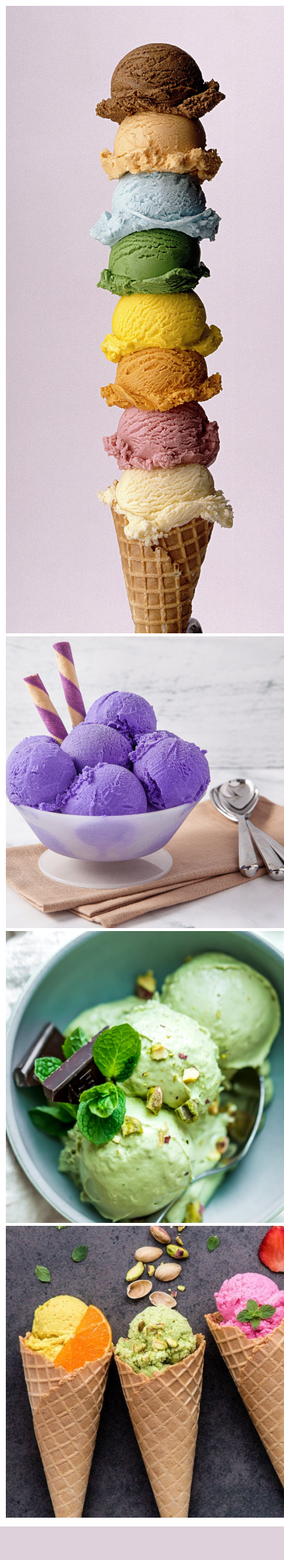
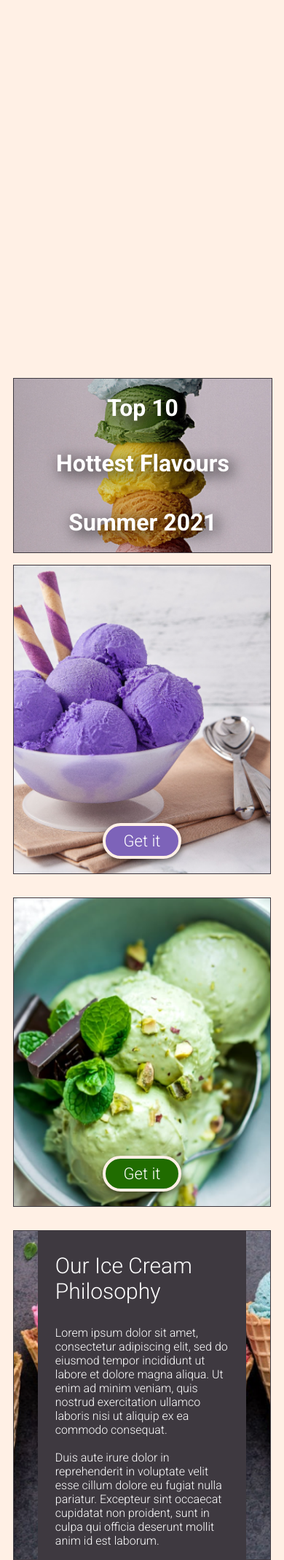
Before and after one commit to CaitieCat/iceCreamPage, a PHP site: page / in a window 390 px wide; the page is wider, and only the part inside the window is pictured. Shown: that part at 73% size. Before the commit the page ends 2092 px from the top of that part, so only its background shows below. Run offline with PHP 8.4, Linux system fonts and the light colour scheme.

Commit message:
Finishes responsive styling

```diff
--- a/index.html
+++ b/index.html
@@ -4,12 +4,35 @@
     <meta charset="UTF-8">
     <meta http-equiv="X-UA-Compatible" content="IE=edge">
     <meta name="viewport" content="width=device-width, initial-scale=1.0">
+    <link rel="stylesheet" href="styles/styles.css">
+    <link rel="preconnect" href="https://fonts.gstatic.com">
+    <link href="https://fonts.googleapis.com/css2?family=Roboto:wght@300;500;700&display=swap" rel="stylesheet">
     <title>Ice Cream</title>
 </head>
 <body>
-    <img src="images/iceCreamStack.png" alt="Several scoops of ice cream on a cone">
-    <img src="images/ubeIceCream.png" alt="A bowl full of ube ice cream">
-    <img src="images/avocadoIceCream.png" alt="A bowl full of avocado ice cream">
-    <img src="images/iceCreamSide.png" alt="Several ice cream cones laying on their side on a table">
+    <div class="hotFlavours">
+        <div class="intro">
+            <h1>Top 10<br/><br/>Hottest Flavours</h1>
+            <h1>Summer 2021</h1>
+        </div>
+    </div>
+    <div class="info">
+        <div class="ubeBowl">
+            <button class="purpleButton">Get it</button>
+        </div>
+        <div class="avocadoBowl">
+            <button class="greenButton">Get it</button>
+        </div>
+        <div class="philosophy">
+            <div class="description">
+                <div class="text">
+                <p class="title">Our Ice Cream Philosophy</p>
+                <p>Lorem ipsum dolor sit amet, consectetur adipiscing elit, sed do eiusmod tempor incididunt ut labore et dolore magna aliqua. Ut enim ad minim veniam, quis nostrud exercitation ullamco laboris nisi ut aliquip ex ea commodo consequat.
+                    <br/><br/>
+                    Duis aute irure dolor in reprehenderit in voluptate velit esse cillum dolore eu fugiat nulla pariatur. Excepteur sint occaecat cupidatat non proident, sunt in culpa qui officia deserunt mollit anim id est laborum.</p>
+                </div>
+            </div>
+        </div>
+    </div>
 </body>
 </html>
--- a/styles/styles.css
+++ b/styles/styles.css
@@ -1,93 +1,177 @@
 body {
   display: flex;
   flex-direction: row;
-  font-family: 'Roboto', sans-serif;
   background-color: #fff0e5;
+  justify-content: space-around;
+  height: 100vh;
+  padding: 1.5em;
 }
 
-img {
-    border: 1px solid #676668;
-}
 .info{
     display: flex;
-    flex-grow: 2;
     flex-direction: row;
     flex-wrap: wrap;
     justify-content: space-between;
-    align-items: stretch;
+    height: 100%;
 }
-.ubeBowl {
+
+.hotFlavours{
     display: flex;
-    flex-direction: row;
-    align-items: flex-end;
+    align-items: center;
     justify-content: center;
+    background-image: url("../images/iceCreamStack.png");
+    background-repeat: no-repeat;
+    background-position: center;
+    background-size: cover;
+    border: 1px solid #3E3940;
+    width: 100%;
+    margin-right: 4em;
+}
+
+.ubeBowl{
+    display: flex;
+    flex-direction: column;
+    justify-content: flex-end;
+    align-items: center;
+    flex-grow: 1.2;
     background-image: url("../images/ubeIceCream.png");
     background-repeat: no-repeat;
-    width: 400px;
-    height: 400px;
-    border: 1px solid #676668;
-    margin: 5px;
+    background-size: cover;
+    background-position: center;
+    border: 1px solid #3E3940;
+    margin-right: 1em;
+    height: 50vh;
+    width: 25vw;
 }
 
 .purpleButton{
-    padding: 15px 30px;
+    display: flex;
+    justify-content: center;
+    align-items: center;
+    padding: 8px 25px;
+    font-family: 'Roboto', sans-serif;
+    font-weight: 300;
+    font-size: 22px;
+    margin: 20px;
+    color: white;
     background: #7D63B9;
-    border: 4px solid #FFF0E5;
+    border: 4px solid #FFF0E6;
     box-sizing: border-box;
     box-shadow: 0px 4px 10px rgba(0, 0, 0, 0.5);
     border-radius: 30px;
 }
 
 .greenButton{
-    padding: 15px 30px;
+    display: flex;
+    justify-content: center;
+    align-items: center;
+    padding: 8px 25px;
+    font-family: 'Roboto', sans-serif;
+    font-weight: 300;
+    font-size: 22px;
+    margin: 20px;
+    color: white;
     background: #206C00;
-    border: 4px solid #FFF0E5;
+    border: 4px solid #FFF0E6;
     box-sizing: border-box;
     box-shadow: 0px 4px 10px rgba(0, 0, 0, 0.5);
     border-radius: 30px;
 }
 
-.avocadoBowl {
+.avocadoBowl{
     display: flex;
-    flex-direction: row;
-    align-items: flex-end;
-    justify-content: center;
+    flex-direction: column;
+    justify-content: flex-end;
+    align-items: center;
+    flex-grow: 1.2;
     background-image: url("../images/avocadoIceCream.png");
     background-repeat: no-repeat;
-    width: 400px;
-    height: 400px;
-    border: 1px solid #676668;
-    margin: 5px;
+    background-position: center;
+    background-size: cover;
+    border: 1px solid #3E3940;
+    margin-left: 1em;
+    height: 50vh;
+    width: 25vw;
 }
 
-.hotFlavours {
-    /* background-image: url("images/iceCreamStack.png");
-    background-repeat: no-repeat; */
-    display: flex;
-    justify-content: center;
-    width: 100%;
-    height: 932.82px;
-}
-
-.philosophy {
-    background-image: url("../images/iceCreamSide.png");
-    background-repeat: no-repeat;
+.philosophy{
     display: flex;
     justify-content: center;
     align-items: center;
-    flex-grow: 3;
-    width: 841px;
-    height: 400px;
-    margin: 5px;
+    background-image: url("../images/iceCreamSide.png");
+    background-repeat: no-repeat;
+    background-size: cover;
+    background-position: center;
+    border: 1px solid #3E3940;
+    margin-top: 1em;
 }
 
-.description {
+.description{
     display: flex;
     flex-direction: column;
-    justify-content: space-around;
-    padding: 40px;
-    background: #3E3940;
     color: white;
-    height: 50%;
-    width: 64%;
+    font-family: 'Roboto', sans-serif;
+    font-weight: 300;
+    background-color: #3E3940;
+    width: 70%;
+    padding-left: 1.5em;
+    padding-right: 1em;
 }
+
+p{
+    font-size: 16px;
+}
+
+.title{
+    font-size: 30px;
+}
+
+.intro{
+   display: flex;
+   flex-direction: column;
+   align-items: center;
+   justify-content: space-between;
+   background-color: rgba(0,0,0,0.15);
+   min-height: 50%;
+   width: 100%;
+}
+
+h1{
+    font-family: 'Roboto', sans-serif;
+    font-weight: 700;
+    text-align: center;
+    color: white;
+    opacity: 100%;
+    text-shadow: 5px 5px 20px #000000;
+}
+
+@media (max-width: 576px){
+    body{
+        flex-direction: column;
+        padding: 10px;
+    }
+
+    .hotFlavours{
+        justify-content: center;
+        margin-top: 500px;
+        height: 1000px;
+    }
+    .ubeBowl{
+        width: 100%;
+        margin: 0;
+        margin-top: 1em;
+        margin-bottom: 1em;
+    }
+    .avocadoBowl{
+        width: 100%;
+        margin: 0;
+        margin-top: 1em;
+        margin-bottom: 1em;
+    }
+    .philosophy{
+        width: 100%;
+        margin: 0;
+        margin-top: 1em;
+        margin-bottom: 1em;
+    }
+}
```
